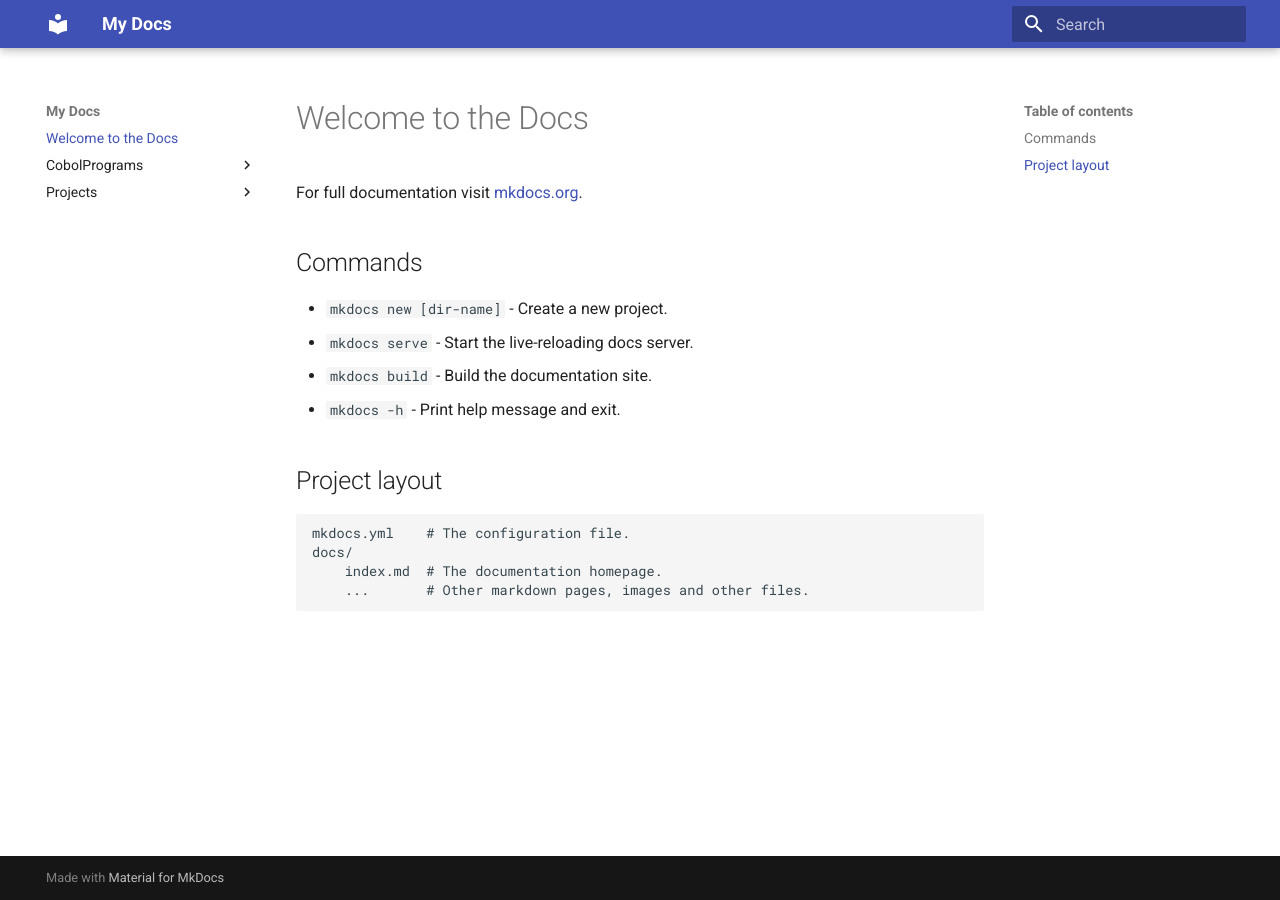
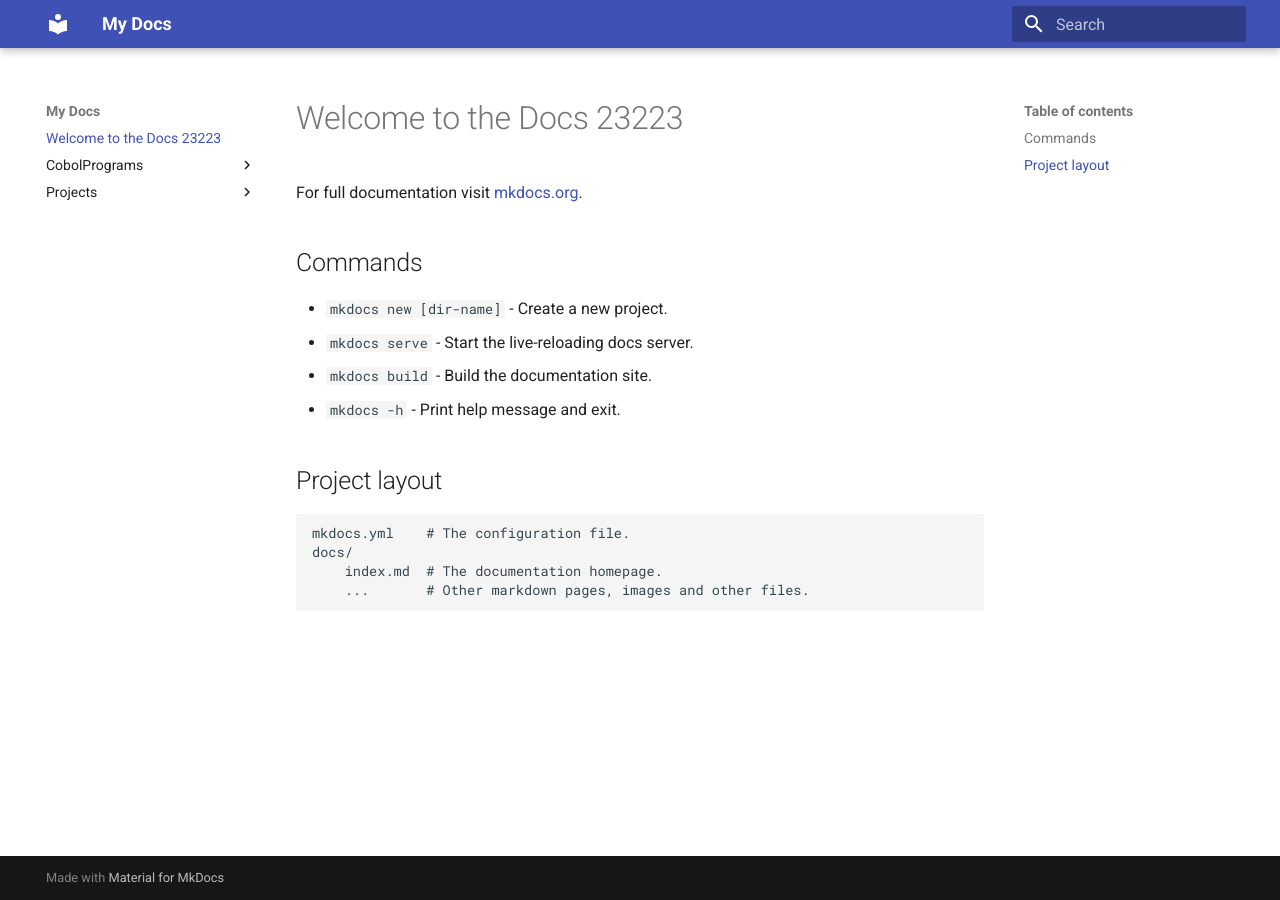
Before and after one commit to matthewpriebe-sccompanies/symmetrical-sniffle, an MkDocs documentation site: the page built from docs/index.md, in a window 1280 px wide. Built offline with MkDocs 1.6.1 and Material for MkDocs 9.7.7, drawn with Linux system fonts in a browser that asks for light colours.

```diff
--- a/docs/index.md
+++ b/docs/index.md
@@ -1,4 +1,4 @@
-# Welcome to the Docs
+# Welcome to the Docs 23223
 
 For full documentation visit [mkdocs.org](https://www.mkdocs.org).
 
```
